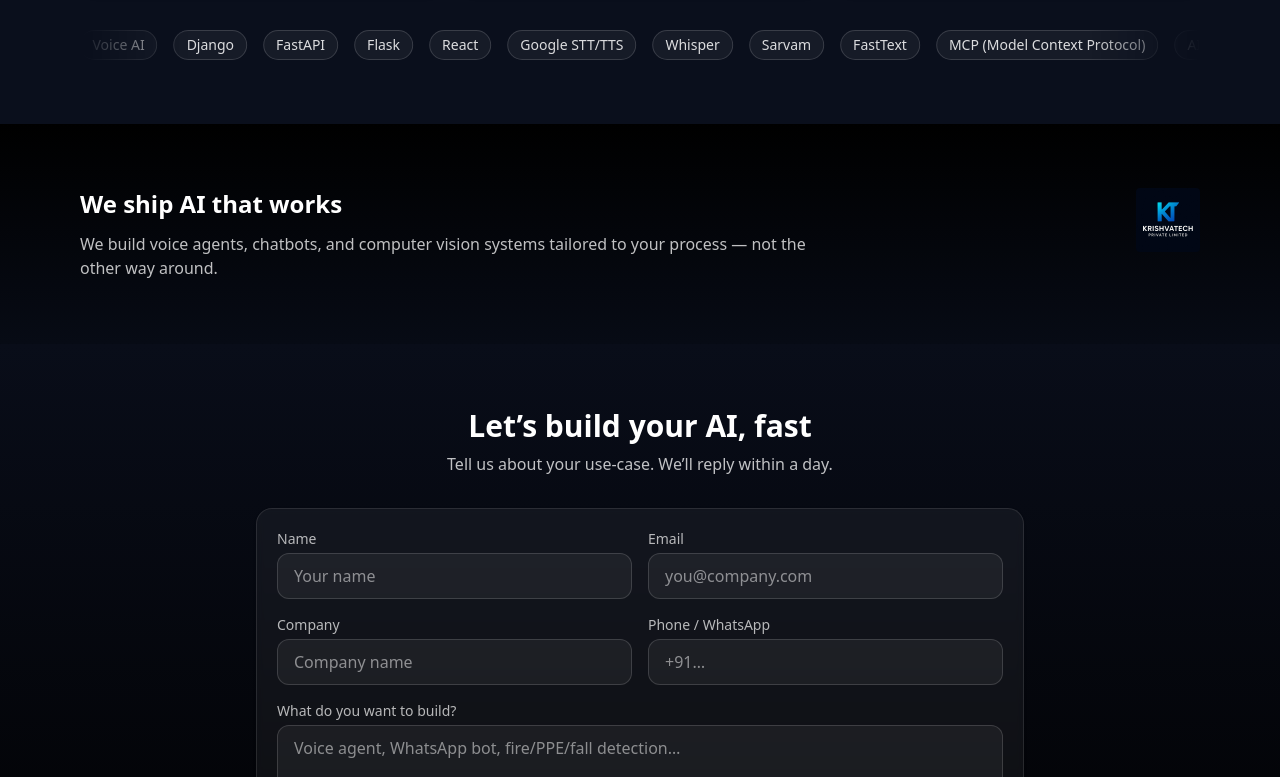
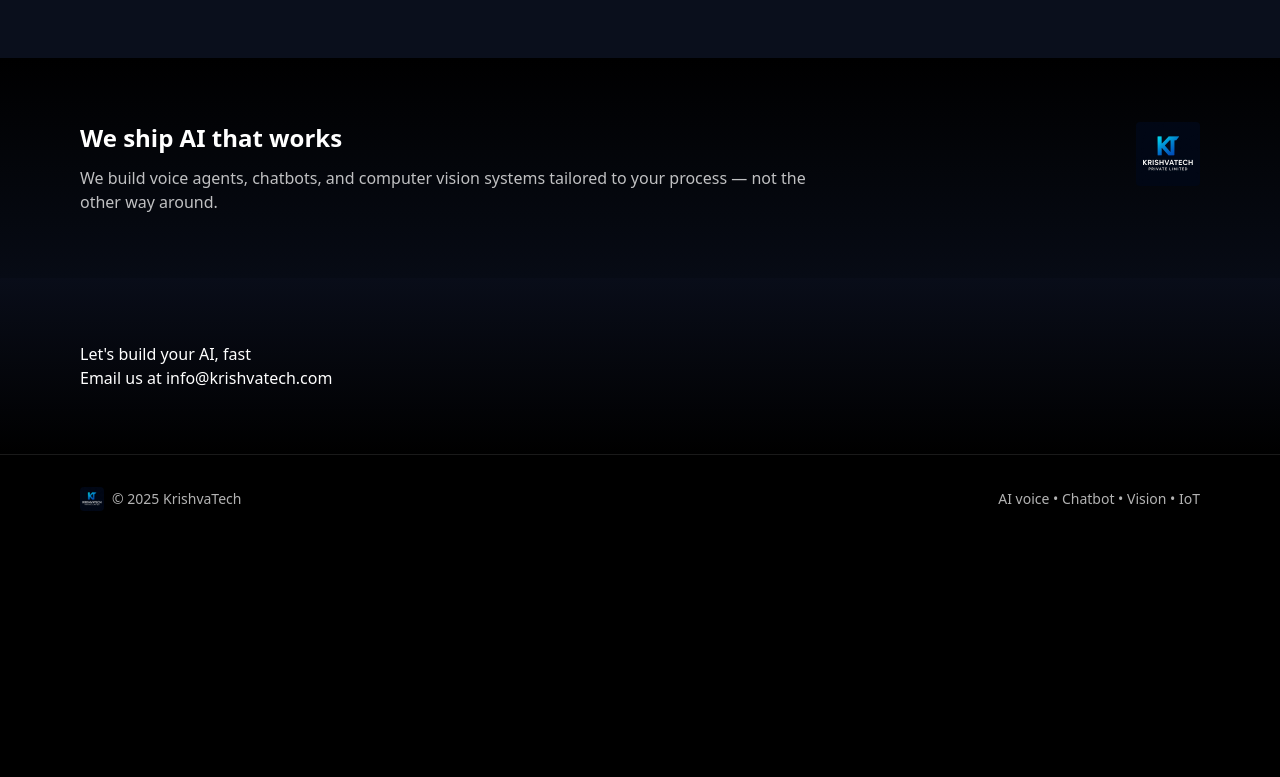
Before and after one commit to krishvatech/krishvatech.com, a React (Vite) app: page / in a window 1280 px wide. Shown: the part 2023-2800 px from the top of the page. After the commit the page ends 2566 px from the top, so only its background shows below. Built offline with nearby package versions, Linux system fonts and the light colour scheme.

Commit message:
Update form

```diff
--- a/src/App.jsx
+++ b/src/App.jsx
@@ -423,41 +423,8 @@ const Contact = () => {
   return (
     <section id="contact" className="relative bg-gradient-to-b from-[#090d19] to-black py-16">
       <Container>
-        <div className="mx-auto max-w-3xl text-center">
-          <h2 className="text-2xl font-semibold text-white sm:text-3xl">Let’s build your AI, fast</h2>
-          <p className="mt-2 text-white/75">Tell us about your use-case. We’ll reply within a day.</p>
-        </div>
-        <div className="card mx-auto mt-8 max-w-3xl p-5">
-          <form className="grid gap-4 md:grid-cols-2" onSubmit={onSubmit}>
-            <div><label className="mb-1 block text-sm text-white/70">Name</label>
-              <input name="name" required value={form.name} onChange={onChange} className="w-full rounded-xl border border-white/15 bg-white/5 px-4 py-2.5 text-white placeholder:text-white/50 focus:outline-none" placeholder="Your name" />
-            </div>
-            <div><label className="mb-1 block text-sm text-white/70">Email</label>
-              <input name="email" type="email" required value={form.email} onChange={onChange} className="w-full rounded-xl border border-white/15 bg-white/5 px-4 py-2.5 text-white placeholder:text-white/50 focus:outline-none" placeholder="you@company.com" />
-            </div>
-            <div><label className="mb-1 block text-sm text-white/70">Company</label>
-              <input name="company" value={form.company} onChange={onChange} className="w-full rounded-xl border border-white/15 bg-white/5 px-4 py-2.5 text-white placeholder:text-white/50 focus:outline-none" placeholder="Company name" />
-            </div>
-            <div><label className="mb-1 block text-sm text-white/70">Phone / WhatsApp</label>
-              <input name="phone" value={form.phone} onChange={onChange} className="w-full rounded-xl border border-white/15 bg-white/5 px-4 py-2.5 text-white placeholder:text-white/50 focus:outline-none" placeholder="+91…" />
-            </div>
-            <div className="md:col-span-2">
-              <label className="mb-1 block text-sm text-white/70">What do you want to build?</label>
-              <textarea name="message" rows={5} value={form.message} onChange={onChange} className="w-full rounded-xl border border-white/15 bg-white/5 px-4 py-2.5 text-white placeholder:text-white/50 focus:outline-none" placeholder="Voice agent, WhatsApp bot, fire/PPE/fall detection…" />
-            </div>
-            <div className="md:col-span-2 flex items-center justify-between">
-              <div className="text-sm text-white/60">We’ll never share your info.</div>
-              <button type="submit" className={`btn btn-primary ${status.sending ? "opacity-70" : ""}`} disabled={status.sending}>
-                {status.sending ? "Sending…" : "Send message"}
-              </button>
-            </div>
-            {status.msg && (
-              <div className={`md:col-span-2 rounded-xl border px-4 py-2 text-sm ${status.ok ? "border-emerald-400/40 text-emerald-300/90 bg-emerald-400/5" : "border-rose-400/40 text-rose-300/90 bg-rose-400/5"}`}>
-                {status.msg}
-              </div>
-            )}
-          </form>
-        </div>
+        <h1>Let's build your AI, fast</h1>
+        <p>Email us at <a href="mailto:info@krishvatech.co">info@krishvatech.com</a></p>
       </Container>
     </section>
   );
```
